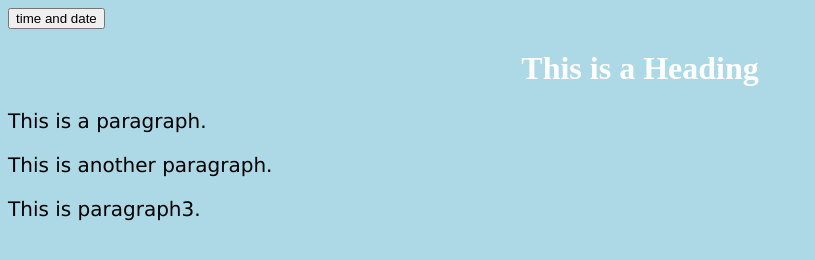
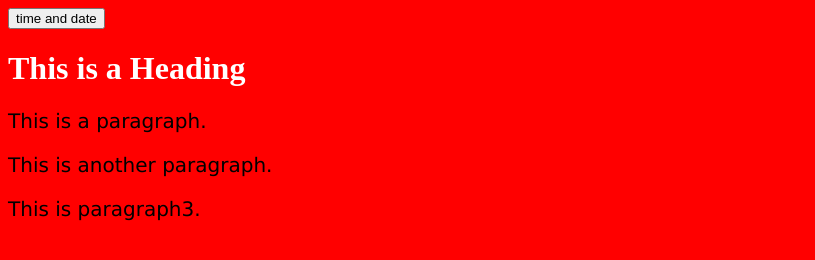
Before and after one commit to farzaneee/project, a plain HTML site: page index.html in a window 1280 px wide. Shown: the whole page, without its empty margins (0-815 px from the left). Drawn offline with Linux system fonts and the light colour scheme.

Commit message:
update mystyle.css

```diff
--- a/mystyle.css
+++ b/mystyle.css
@@ -1,10 +1,10 @@
 body {
-    background-color: lightblue;
+    background-color: red;
   }
 
   h1 {
     color: white;
-    text-align: center;
+    text-align: left;
   }
 
   p {
```
